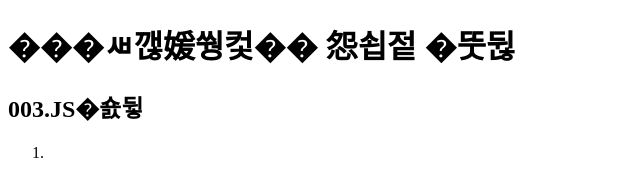
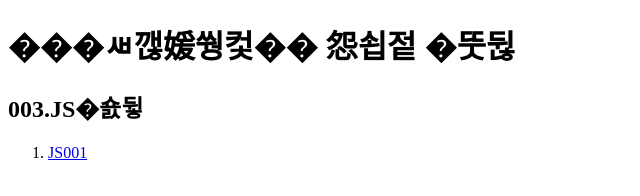
Before and after one commit to sindc1226/FSD202, a plain HTML site: page index.html in a window 1280 px wide. Shown: the full height of the page, 0-640 px from the left. Drawn offline with Linux system fonts and the light colour scheme.

Commit message:
Update index.html

```diff
--- a/index.html
+++ b/index.html
@@ -11,7 +11,7 @@
     <h2>003.JS학습</h2>
     <ol>
         <li>
-            <a href="003.JS학습/JS001.html" target="_blank"></a>
+            <a href="003.JS학습/JS001.html" target="_blank">JS001</a>
         </li>
     </ol>
 </body>
```
